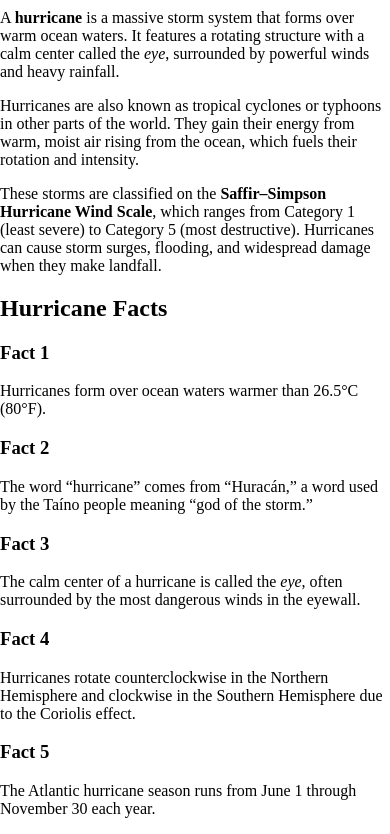
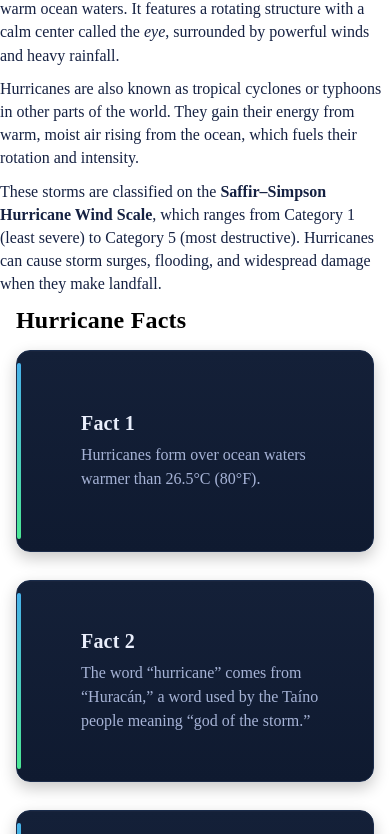
Before and after one commit to DavidZhao2/climate-crisis-assignment, a plain HTML site: page index.html in a window 390 px wide. Shown: the part 136-970 px from the top of the page. Drawn offline with Linux system fonts and the light colour scheme.

Commit message:
Refactor styles.css for improved layout and design

```diff
--- a/styles.css
+++ b/styles.css
@@ -1,16 +1,17 @@
-html, body {
-  margin: 0;
-  padding: 0;
-}
+/* reset */
+html, body { margin: 0; padding: 0; }
 
+/* header */
 header {
   position: sticky;
   top: 0;
+  z-index: 1000;
   background: #0b1220;
   color: #ffffff;
   border-bottom: 1px solid #1a2b4a;
 }
 
+/* top bar container */
 .nav {
   max-width: auto;
   margin: 0 auto;
@@ -21,13 +22,17 @@ header {
   gap: 24px;
 }
 
+/* push nav items to the right */
 .nav > nav { margin-left: auto; }
 
+/* brand block */
 .brand {
   display: flex;
   align-items: center;
   gap: 8px;
 }
+
+/* logo image */
 .logo {
   width: 36px;
   height: 36px;
@@ -35,7 +40,7 @@ header {
   border-radius: 50%;
 }
 
-
+/* nav list */
 header nav ul {
   list-style: none;
   margin: 0;
@@ -43,8 +48,11 @@ header nav ul {
   display: flex;
   gap: 12px;
 }
+
+/* nav list item */
 header nav li { display: flex; }
 
+/* nav button */
 header nav button {
   font: 600 16px/1 Arial, sans-serif;
   color: #e9eefb;
@@ -53,47 +61,182 @@ header nav button {
   border-radius: 999px;
   padding: 8px 12px;
   cursor: default;
+  white-space: nowrap;
 }
 
-html, body { height: 100%; }
-body { min-height: 100vh; display: flex; flex-direction: column; }
-main { flex: 1; }
+/* hero layout */
+.hero {
+  max-width: 1100px;
+  margin: 0 auto;
+  padding: 16px;
+  display: flex;
+  gap: 32px;
+  align-items: flex-start;
+}
 
+/* hero media */
+.hero-media {
+  width: 520px;
+  max-width: 100%;
+  height: auto;
+  display: block;
+  border: 1px solid #1a2b4a;
+  border-radius: 12px;
+}
+
+/* hero text spacing */
+.hero-copy h1 { margin: 0 0 8px; }
+.hero-copy p {
+  margin: 0 0 10px;
+  color: #152142;
+  line-height: 1.45;
+}
+
+/* facts wrapper */
+#facts {
+  max-width: 1100px;
+  margin: 0 auto;
+  padding: 0 16px 24px;
+}
+
+/* facts title */
+#facts h2 {
+  margin: 12px 0 16px;
+  letter-spacing: 0.2px;
+}
+
+/* facts grid */
+.facts-grid {
+  display: grid;
+  grid-template-columns: repeat(2, minmax(280px, 1fr));
+  gap: 28px;
+  counter-reset: fact;
+}
+
+/* fact card */
+.fact-card {
+  position: relative;
+  background: linear-gradient(180deg, #142038 0%, #0f1a30 100%);
+  border: 1px solid #1a2b4a;
+  border-radius: 14px;
+  padding: 20px 22px 20px 64px; /* room for number badge */
+  min-height: 160px;
+  color: #e9eefb;
+  display: flex;
+  flex-direction: column;
+  justify-content: center;
+  gap: 8px;
+  box-shadow: 0 6px 16px rgba(0, 0, 0, 0.22), inset 0 1px 0 rgba(255, 255, 255, 0.02);
+  transition: transform 0.15s ease, box-shadow 0.15s ease, border-color 0.15s ease;
+}
+
+/* fact card accent bar */
+.fact-card::after {
+  content: "";
+  position: absolute;
+  left: 0;
+  top: 12px;
+  bottom: 12px;
+  width: 4px;
+  border-radius: 4px;
+  background: linear-gradient(#4fc3ff, #53ffa1);
+  opacity: 0.9;
+}
+
+/* fact card heading */
+.fact-card h3 {
+  margin: 0;
+  font-size: 20px;
+  font-weight: 800;
+  letter-spacing: 0.2px;
+}
+
+/* fact card text */
+.fact-card p {
+  margin: 0;
+  color: #a6b3d6;
+  line-height: 1.5;
+}
+
+/* fact card hover */
+.fact-card:hover {
+  transform: translateY(-3px);
+  box-shadow: 0 12px 28px rgba(0, 0, 0, 0.3), inset 0 1px 0 rgba(255, 255, 255, 0.03);
+  border-color: #2a4170;
+}
+
+/* fact card focus */
+.fact-card:focus-within {
+  outline: 3px solid #ffffff;
+  outline-offset: 3px;
+  border-radius: 14px;
+}
+
+/* footer */
 footer {
   background: #0b1220;
   color: #e9eefb;
   border-top: 1px solid #1a2b4a;
   padding: 8px 0 0;
   display: grid;
-
   grid-template-columns: minmax(0, 550px) minmax(0, 550px);
   justify-content: center;
   column-gap: 24px;
   row-gap: 8px;
 }
 
+/* footer columns */
 footer > section[aria-label="Footer about"] { grid-column: 1; margin: 0 16px; }
 footer > section[aria-label="Contact info"] { grid-column: 2; margin: 0 16px; }
 
+/* footer meta row */
 footer > section[aria-label="Meta"] {
   grid-column: 1 / -1;
   margin: 0 16px;
   padding-bottom: 6px;
 }
 
+/* footer text */
 footer h2 { font-size: 18px; margin: 0 0 6px; }
-footer p, footer address, footer small {
+footer p,
+footer address,
+footer small {
   font-size: 15px;
   line-height: 1.35;
   margin: 0;
+  word-break: break-word;
 }
 
+/* footer links */
 footer a { color: #e9eefb; text-decoration: none; }
 footer a:hover { text-decoration: underline; }
 
-@media (max-width: 640px) {
+/* hero stack on small screens */
+@media (max-width: 800px) {
+  .hero { flex-direction: column; }
+  .hero-media { width: 100%; }
+}
+
+/* footer single column on tablets and below */
+@media (max-width: 800px) {
   footer { grid-template-columns: 1fr; }
   footer > section[aria-label="Footer about"],
   footer > section[aria-label="Contact info"],
   footer > section[aria-label="Meta"] { margin: 0 12px; }
 }
+
+/* facts one column on phones */
+@media (max-width: 560px) {
+  .facts-grid { grid-template-columns: 1fr; }
+}
+
+/* ultra small nav overflow handling */
+@media (max-width: 420px) {
+  header nav ul {
+    flex-wrap: nowrap;
+    overflow-x: auto;
+    -webkit-overflow-scrolling: touch;
+    scrollbar-width: none;
+  }
+  header nav ul::-webkit-scrollbar { display: none; }
+}
```
